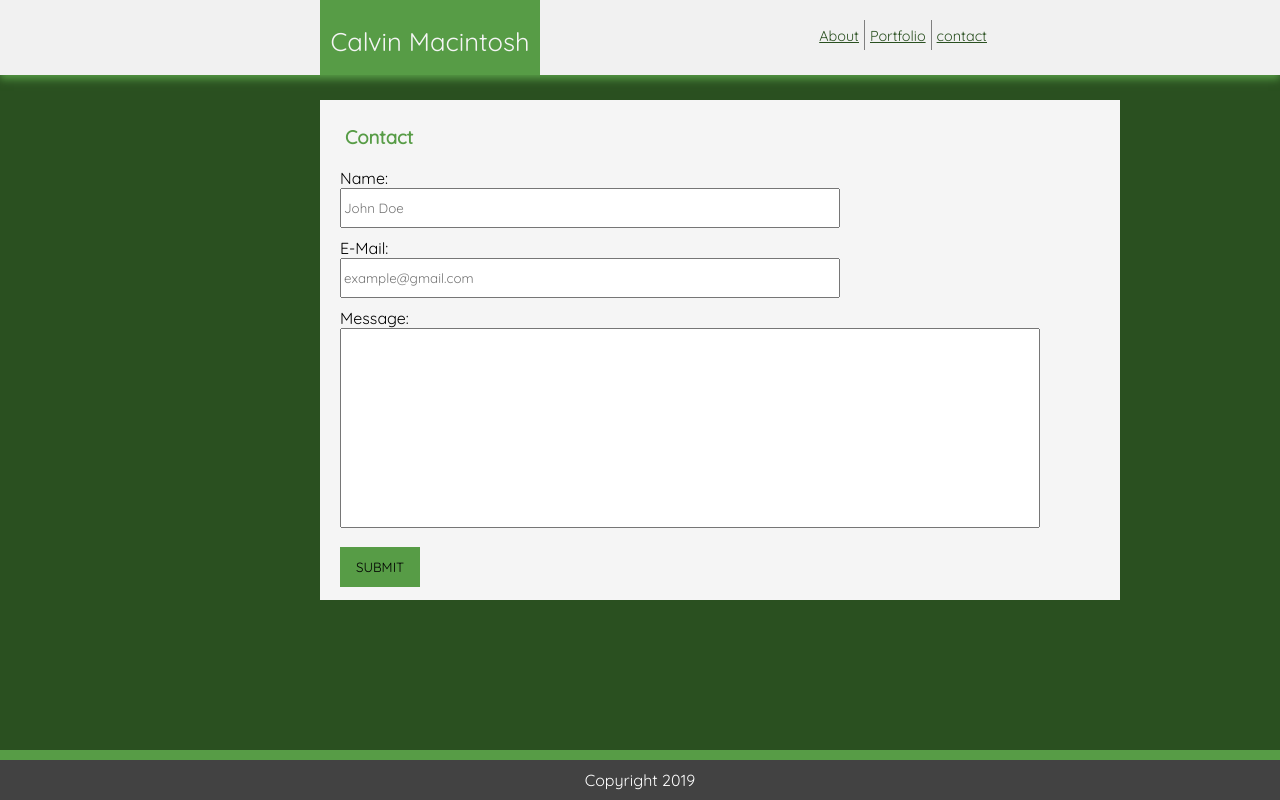
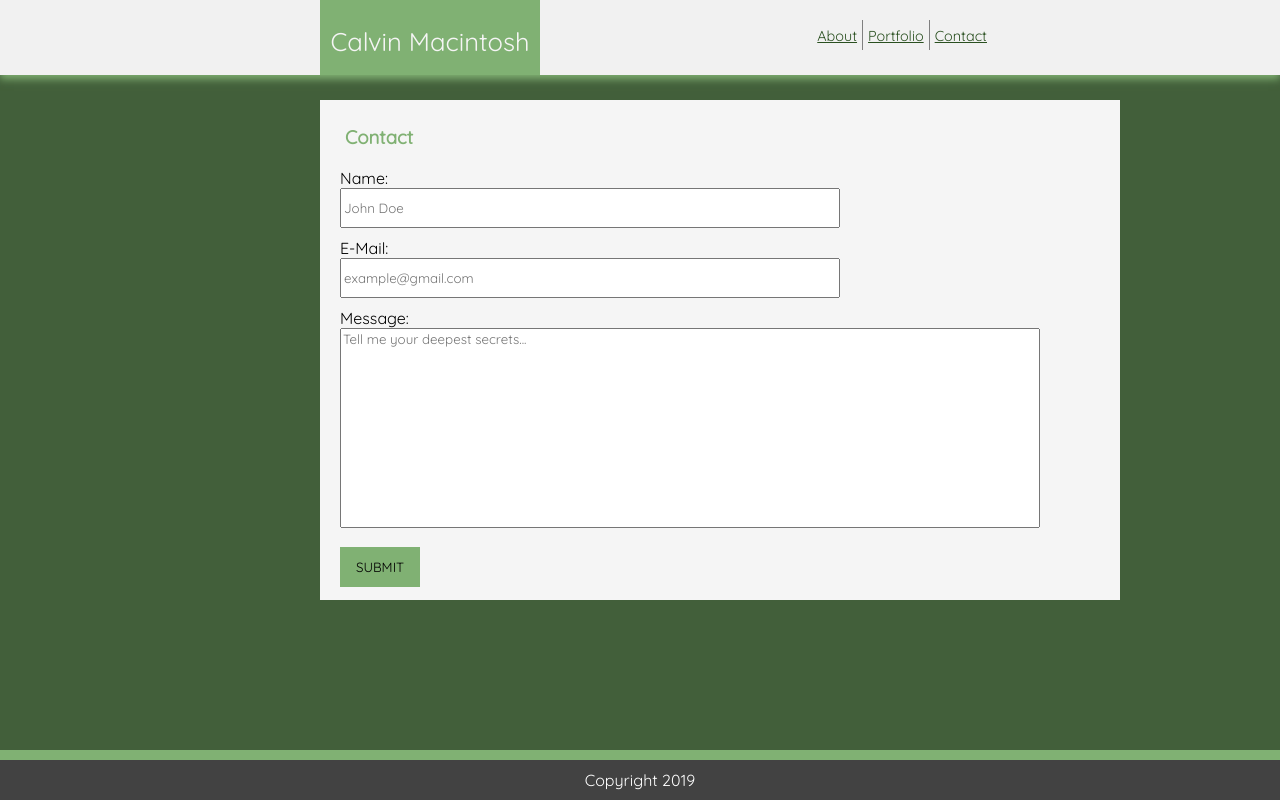
Before and after one commit to Calvinmac633/Calvinmac633.github.io, a plain HTML site: page contact.html in a window 1280 px wide. Drawn offline with Linux system fonts and the light colour scheme.

Commit message:
Color Change and Link update

```diff
--- a/contact.html
+++ b/contact.html
@@ -16,9 +16,9 @@
             <h1>Calvin Macintosh</h1>
         </div>
         <ul>
-            <li><a href="contact.html">contact</a></li>
+            <li><a href="index.html">About</a></li>
             <li><a href="portfolio.html">Portfolio</a></li>
-            <li><a href="index.html">About</a></li>
+            <li><a href="contact.html">Contact</a></li>
         </ul>
     </nav>
 
@@ -32,7 +32,7 @@
             <input type="text" name="E-Mail" placeholder="example@gmail.com">
             <br>
             Message:<br>
-            <textarea type="text" name="Message" rows="15"></textarea>
+            <textarea type="text" name="Message" rows="15" placeholder="Tell me your deepest secrets..."></textarea>
         </form>
         <button type="button">SUBMIT</button>
     </div>
--- a/css/contact-style.css
+++ b/css/contact-style.css
@@ -3,14 +3,14 @@
     font-family: 'Quicksand', sans-serif;
 }
 body {
-  background: rgb(42, 80, 32);
+  background: rgb(66, 95, 58);
   width: 100%;
   margin: 0;
   padding: 0;
 }
 nav {
     background-color: #f1f1f1;
-    box-shadow: 0 4px 8px 0 rgb(87, 156, 70);
+    box-shadow: 0 4px 8px 0 rgb(128, 177, 115);
     margin-bottom: 25px;
 }
 nav::after {
@@ -28,7 +28,7 @@ h1 {
 }
 .Cal {
     float: left;
-    background: rgb(87, 156, 70);
+    background: rgb(128, 177, 115);
     margin-left: 25%;
     height: 75px;
     width: 220px;
@@ -44,13 +44,13 @@ ul {
 }
 li {
   box-sizing: border-box;
-  float: right;
+  float: left;
   list-style-type: none;
   display: inline;
   padding: 5px;
   margin-top: 20px;
 }
-li:not(:first-child) {
+li:not(:last-child) {
     border-right: solid 1px grey;
 }
 a {
@@ -66,7 +66,7 @@ a:focus {
 h3 {
   padding: 25px 0 0 25px;
   font-family: 'Quicksand', sans-serif;
-  color: rgb(87, 156, 70);
+  color: rgb(128, 177, 115);
 
 }
 footer {
@@ -82,7 +82,7 @@ footer {
   padding: 10px;
   margin-top: 20px;
   z-index: 999;
-  border-top: rgb(87, 156, 70) solid 10px;
+  border-top: rgb(128, 177, 115) solid 10px;
 }
 div.wrapper  {
   background: whitesmoke;
@@ -112,7 +112,7 @@ textarea {
     resize: none;
 }
 button {
-    background: rgb(87, 156, 70);
+    background: rgb(128, 177, 115);
     margin: 15px 25% 0 20px;
     height: 40px;
     width: 80px;
--- a/css/portfolio-style.css
+++ b/css/portfolio-style.css
@@ -3,14 +3,14 @@
     font-family: 'Quicksand', sans-serif;
 }
 body {
-  background: rgb(42, 80, 32);
+  background: rgb(66, 95, 58);
   width: 100%;
   margin: 0;
   padding: 0;
 }
 nav {
     background-color: #f1f1f1;
-    box-shadow: 0 4px 8px 0 rgb(87, 156, 70);
+    box-shadow: 0 4px 8px 0 rgb(128, 177, 115);
     margin-bottom: 25px;
 }
 nav::after {
@@ -28,7 +28,7 @@ h1 {
 }
 .Cal {
     float: left;
-    background: rgb(87, 156, 70);
+    background: rgb(128, 177, 115);
     margin-left: 25%;
     height: 75px;
     width: 220px;
@@ -44,13 +44,13 @@ ul {
 }
 li {
   box-sizing: border-box;
-  float: right;
+  float: left;
   list-style-type: none;
   display: inline;
   padding: 5px;
   margin-top: 20px;
 }
-li:not(:first-child) {
+li:not(:last-child) {
     border-right: solid 1px grey;
 }
 a {
@@ -66,7 +66,7 @@ a:focus {
 h3 {
   padding: 25px 0 0 25px;
   font-family: 'Quicksand', sans-serif;
-  color: rgb(87, 156, 70);
+  color: rgb(128, 177, 115);
 
 }
 footer {
@@ -82,7 +82,7 @@ footer {
   padding: 10px;
   margin-top: 20px;
   z-index: 999;
-  border-top: rgb(87, 156, 70) solid 10px;
+  border-top: rgb(128, 177, 115) solid 10px;
 }
 div.wrapper  {
   background: whitesmoke;
@@ -111,7 +111,7 @@ p {
     width: 200px;
     /* top: 40%; */
     color: whitesmoke;
-    background-color: rgb(87, 156, 70);
+    background-color: rgb(128, 177, 115);
     text-align: center;
     /* padding: 10px 0 10px 0 */
     top: 140px;
--- a/css/style.css
+++ b/css/style.css
@@ -3,7 +3,7 @@
 }
 body {
     font-family: 'Quicksand', sans-serif;;
-    background: rgb(42, 80, 32);
+    background: rgb(66, 95, 58);
     /* width: 1680px; */
     width: 100%;
     margin: 0;
@@ -11,7 +11,7 @@ body {
 }
 nav {
     background-color: whitesmoke;
-    box-shadow: 0 4px 8px 0 rgb(87, 156, 70);
+    box-shadow: 0 4px 8px 0 rgb(128, 177, 115);
     margin-bottom: 25px;
     z-index: 10;
     /* position: fixed; */
@@ -33,7 +33,7 @@ h1 {
 }
 .Cal {
     float: left;
-    background: rgb(87, 156, 70);
+    background: rgb(128, 177, 115);
     /* box-shadow: 0 6px 10px 0 orange; */
     margin-left: 25%;
     height: 75px;
@@ -52,13 +52,13 @@ li {
     box-sizing: border-box;
     /* border-left: solid 1px grey;
     border-right: solid 1px grey; */
-    float: right;
+    float: left;
     list-style-type: none;
     display: inline;
     padding: 5px;
     margin-top: 20px;
 }
-li:not(:first-child) {
+li:not(:last-child) {
     border-right: solid 1px grey;
 }
 section {
@@ -81,7 +81,7 @@ footer {
     height: 50px;
     text-align: center;
     padding: 10px;
-    border-top: rgb(87, 156, 70) solid 10px;
+    border-top: rgb(128, 177, 115) solid 10px;
 }
 #Cal {
     box-sizing: border-box;
@@ -94,7 +94,7 @@ footer {
 }
 h3 {
     margin-left: 25px;
-    color: rgb(87, 156, 70);
+    color: rgb(128, 177, 115);
     font-family: 'Quicksand', sans-serif;
     /* text-shadow: 1px 1px darkgray; */
 }
```
Also changed, not shown: index.html (+2 -2 lines), portfolio.html (+7 -7 lines).
